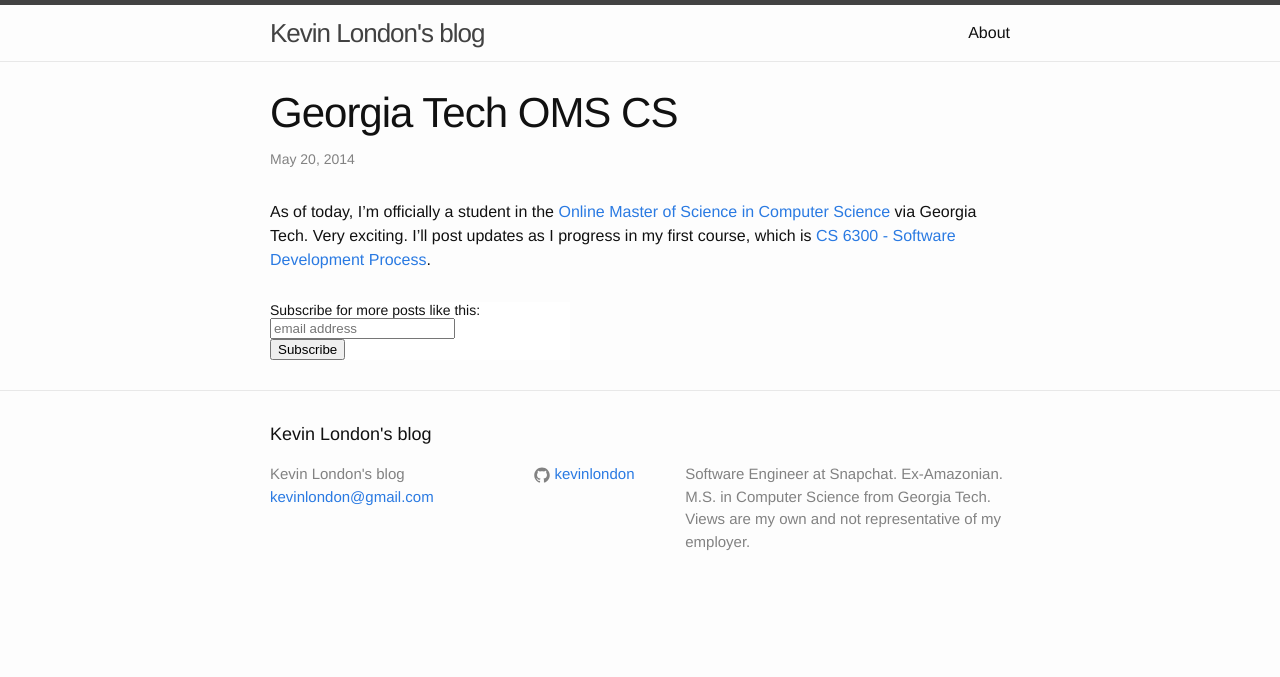
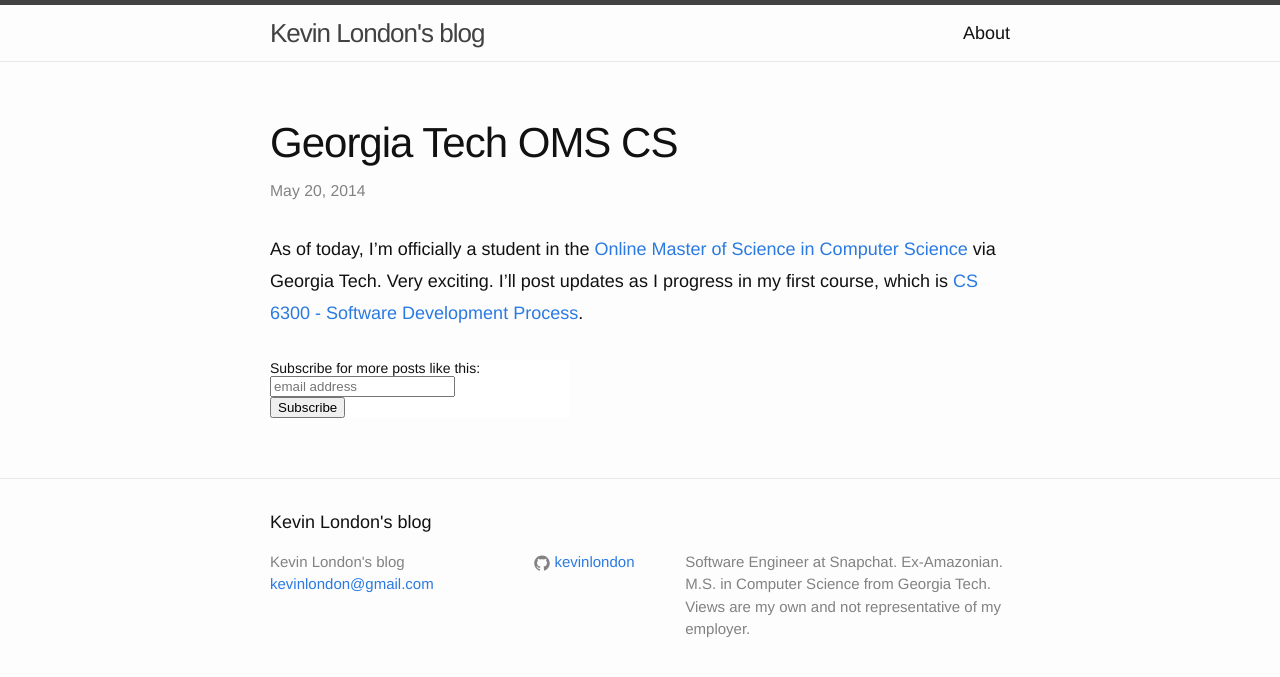
Before and after one commit to kevinlondon/kevinlondon.github.io, a Jekyll site: the page built from _posts/2014-05-20-georgia-tech-oms-cs.markdown, in a window 1280 px wide. Shown: the top 677 px of the page. Built offline with Jekyll 4.4.1, drawn with Linux system fonts in a browser that asks for light colours; comment, search, counter and statistics services are not loaded.

Commit message:
style: Improve typography, spacing, and interactive elements for better UX

```diff
--- a/_sass/_layout.scss
+++ b/_sass/_layout.scss
@@ -12,14 +12,21 @@
 
 .site-title {
     font-size: 26px;
+    font-weight: 300;
     line-height: 56px;
     letter-spacing: -1px;
     margin-bottom: 0;
     float: left;
+    transition: 0.3s;
 
     &,
     &:visited {
         color: $grey-color-dark;
+    }
+
+    &:hover {
+        color: $brand-color;
+        text-decoration: none;
     }
 }
 
@@ -162,7 +169,17 @@
  * Page content
  */
 .page-content {
-    padding: $spacing-unit 0;
+    padding: $spacing-unit*2 0;
+}
+
+.wrapper {
+    max-width: -webkit-calc(800px - (#{$spacing-unit} * 2));
+    max-width:         calc(800px - (#{$spacing-unit} * 2));
+    margin-right: auto;
+    margin-left: auto;
+    padding-right: $spacing-unit;
+    padding-left: $spacing-unit;
+    @extend %clearfix;
 }
 
 .page-heading {
@@ -203,12 +220,17 @@
     line-height: 1;
 
     @include media-query($on-laptop) {
-        font-size: 36px;
+        font-size: 32px;
+    }
+
+    @include media-query($on-palm) {
+        font-size: 28px;
     }
 }
 
 .post-content {
     margin-bottom: $spacing-unit;
+    line-height: 1.8;
 
     h2 {
         font-size: 32px;
--- a/css/main.scss
+++ b/css/main.scss
@@ -7,7 +7,7 @@
 
 // Our variables
 $base-font-family: Helvetica, Arial, sans-serif;
-$base-font-size:   16px;
+$base-font-size:   18px;
 $small-font-size:  $base-font-size * 0.875;
 $base-line-height: 1.5;
 
```
